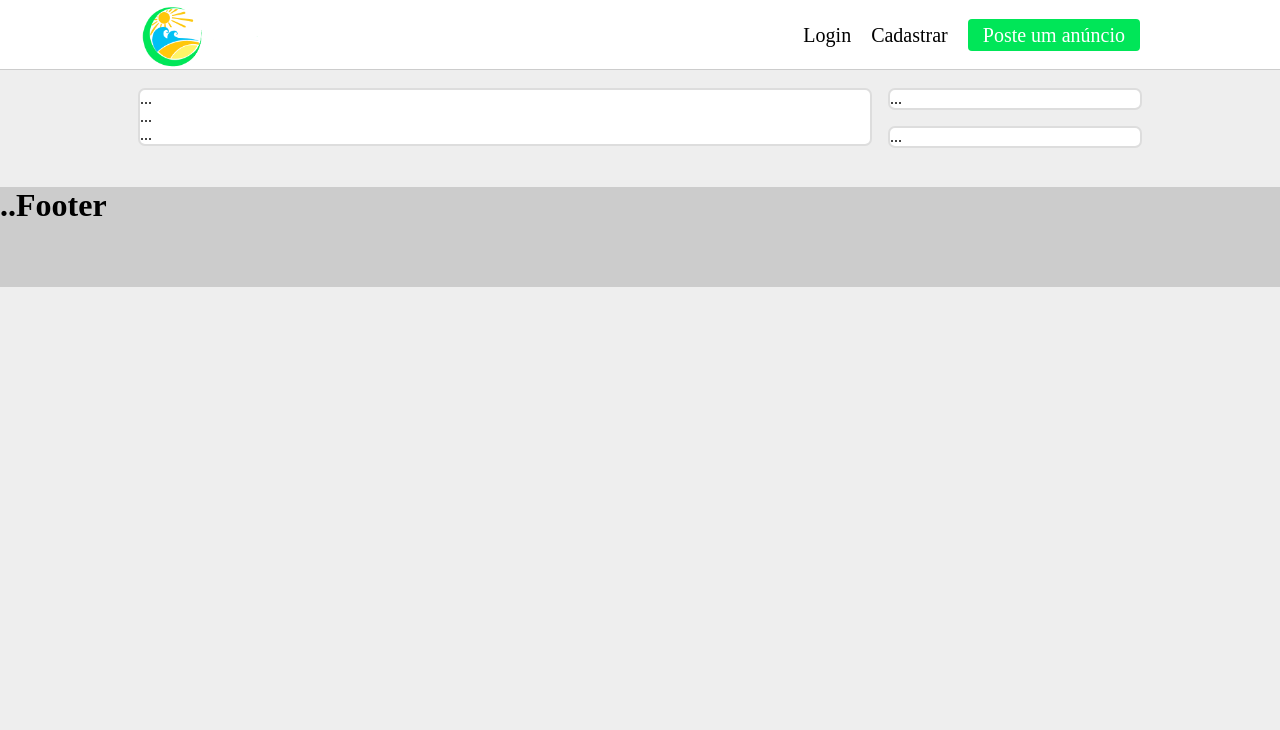
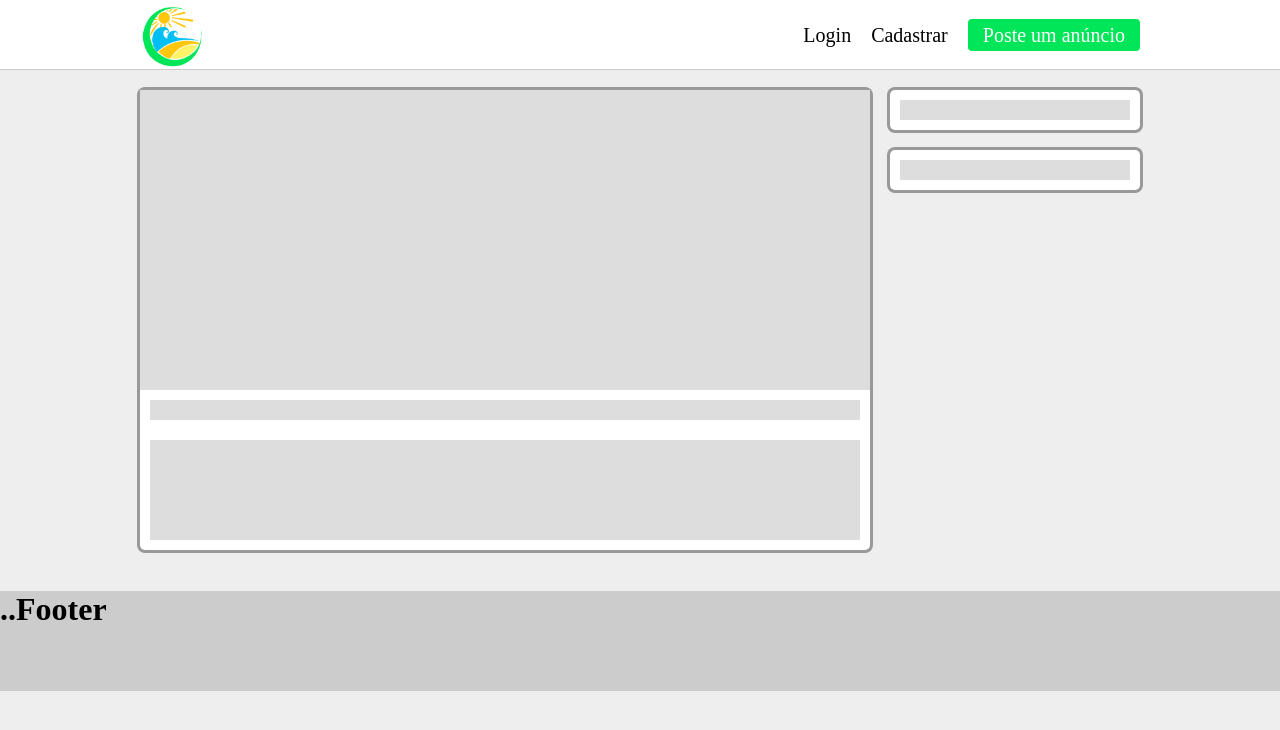
Before and after one commit to EduardoMendes418/Smile, a React (Create React App) app in the folder frontend/: page /ad/1 in a window 1280 px wide. Shown: the top 730 px of the page. Built offline with nearby package versions, Linux system fonts and the light colour scheme; a web font is replaced by a local one.

Commit message:
first commit

```diff
--- a/frontend/src/pages/AdPage/index.js
+++ b/frontend/src/pages/AdPage/index.js
@@ -1,9 +1,10 @@
 import React, { useState } from 'react';
 import useApi from '../../helpers/Api';
-import { PageArea }  from './styled';
+import { PageArea, Fake }  from './styled';
 import { useParams } from 'react-router-dom';
 
 import { PageContainer } from '../../components/templatecomponents';
+import ReactDOM from "react-dom";
 
 
 const  Page = () => {
@@ -11,31 +12,37 @@ const  Page = () => {
     const api = useApi();
     const { id } = useParams();
 
-    const  [ locading, setLoading ] = useState(true);
+    const  [ loading, setLoading ] = useState(true);
     const  [adInfo , setAdInfo ] = useState([]);
 
     //Pagina Fake
     return (
+
         <PageContainer>
             <PageArea>
                 <div className="leftSide">
                     <div className="box">
                         <div className="adImage">
-                            ...
+                            {loading && <Fake height={300}/>}
                         </div>
                         <div className="adInfo">
                             <div className="adName">
-                               ...
+                                {loading && <Fake height={20}/>}
                             </div>
                             <div className="adDescrition">
-                                ...
+                                {loading && <Fake height={100}/>}
                             </div>
                         </div>
                     </div>
                 </div>
+
                 <div className="rightSide">
-                    <div className="box"> ... </div>
-                    <div className="box"> ... </div>
+                    <div className="box box--padding">
+                        {loading && <Fake height={20}/>}
+                    </div>
+                    <div className="box box--padding">
+                        {loading && <Fake height={20}/>}
+                    </div>
                 </div>
             </PageArea>
         </PageContainer>
--- a/frontend/src/pages/AdPage/styled.js
+++ b/frontend/src/pages/AdPage/styled.js
@@ -1,38 +1,41 @@
 import styled from 'styled-components';
 
 
-export const FakeNew = styled.div`
-
+export const Fake = styled.div`
+     background-color: #DDD;
+     height:${props=>props.height || 20}px;
 `;
 
 export const PageArea = styled.div`
-
     display:flex;
     margin-top:20px;
 
     .box {
-        background-color:#fff;
+        background-color: #FFF;
         border-radius:5px;
-        box-shadow:0px 0px 0px 2px #ddd;
-        margin-bottom:20px;
+        box-shadow:0px 0px 0px 3px #999;
+        margin-bottom: 20px;
     }
 
-    .leftSide{
+    .box--padding{
+        padding: 10px;
+    }
+
+    .leftSide {
         flex:1;
         margin-right:20px;
 
-
-        .adImage{
+        .adImage {
 
         }
 
         .adInfo{
+            padding: 10px;
 
             .adName{
-
+                margin-bottom:20px;
             }
-
-            .adDescription{
+            .adDescription {
 
             }
 
@@ -40,7 +43,7 @@ export const PageArea = styled.div`
 
     }
 
-    .rightSide{
+    .rightSide {
         width: 250px;
     }
 
```
